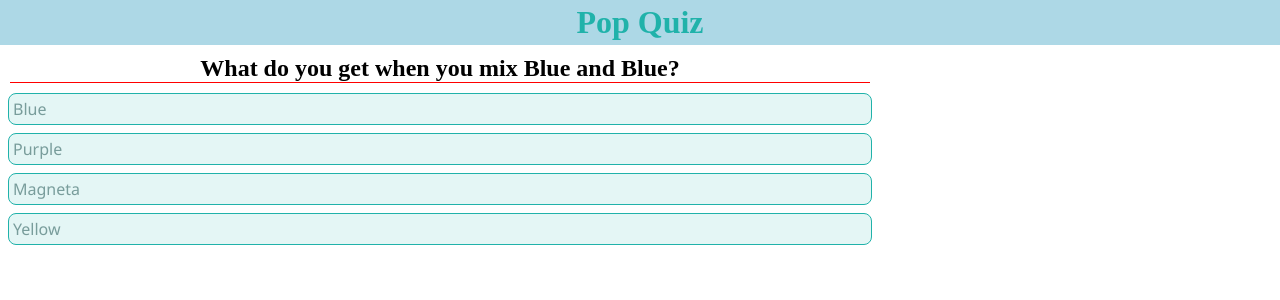
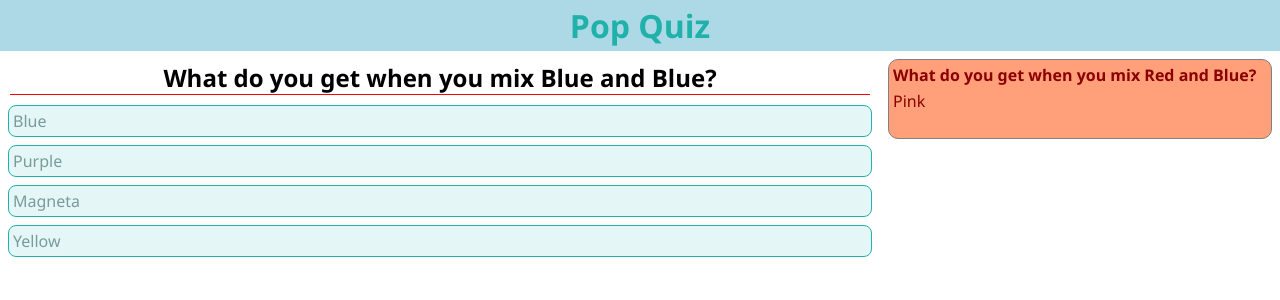
Before and after one commit to RedanHassoun/rxjs-small-example, an Angular app: page / in a window 1280 px wide. Both pictures are taken after a click on the item "Pink". Shown: the top 300 px of the page. Built offline with nearby package versions, Linux system fonts and the light colour scheme.

Commit message:
Added the quiz-over and the summary components

```diff
--- a/src/app/app.component.html
+++ b/src/app/app.component.html
@@ -10,7 +10,15 @@
             (answerChosen)="userSelectAnswer($event)">
 
         </app-question-presenter>
+
+        <app-quiz-over
+            *ngIf="isQuizOver">
+        </app-quiz-over>
     </div>
 
-    <div class="summary-area"></div>
+    <div class="summary-area">
+        <app-summary
+            [questions]="summary">
+        </app-summary>
+    </div>
 </div>
--- a/src/app/app.module.ts
+++ b/src/app/app.module.ts
@@ -3,11 +3,15 @@ import { NgModule } from '@angular/core';
 
 import { AppComponent } from './app.component';
 import { QuestionPresenterComponent } from './components/question-presenter/question-presenter.component';
+import { QuizOverComponent } from './components/quiz-over/quiz-over.component';
+import { SummaryComponent } from './components/summary/summary.component';
 
 @NgModule({
   declarations: [
     AppComponent,
-    QuestionPresenterComponent
+    QuestionPresenterComponent,
+    QuizOverComponent,
+    SummaryComponent
   ],
   imports: [
     BrowserModule
--- /dev/null
+++ b/src/app/components/quiz-over/quiz-over.component.css
@@ -0,0 +1,6 @@
+h2{
+    font-family: 'Segoe UI', Tahoma, Geneva, Verdana, sans-serif;
+    font-weight: bold;
+    color: lightslategrey;
+    text-align: center;
+}
--- /dev/null
+++ b/src/app/components/quiz-over/quiz-over.component.html
@@ -0,0 +1,2 @@
+
+<h2>Quiz Over!</h2>
--- /dev/null
+++ b/src/app/components/quiz-over/quiz-over.component.ts
@@ -0,0 +1,15 @@
+import { Component, OnInit } from '@angular/core';
+
+@Component({
+  selector: 'app-quiz-over',
+  templateUrl: './quiz-over.component.html',
+  styleUrls: ['./quiz-over.component.css']
+})
+export class QuizOverComponent implements OnInit {
+
+  constructor() { }
+
+  ngOnInit() {
+  }
+
+}
--- /dev/null
+++ b/src/app/components/summary/summary.component.css
@@ -0,0 +1,31 @@
+.root{
+    display: flex;
+    flex-direction: column;
+    flex-wrap: nowrap;
+    align-items: stretch;
+}
+
+.answer-box{
+    height: 80px;
+    margin: 8px;
+    border: 1px solid grey;
+    border-radius: 10px;
+}
+
+.answer-box.correct{
+    background: lightgreen;
+    color: darkgreen;
+}
+
+.answer-box.wrong{
+    background: lightsalmon;
+    color: darkred;
+}
+
+h4{
+    margin: 4px;
+}
+
+p{
+    margin: 4px;
+}
--- /dev/null
+++ b/src/app/components/summary/summary.component.html
@@ -0,0 +1,10 @@
+<div class="root">
+  <div class="answer-box"
+       *ngFor="let question of questions"
+       [class.correct]="question.userAnswer === question.correctAnswer"
+       [class.wrong]="question.userAnswer !== question.correctAnswer"
+       >
+    <h4>{{ question.caption }}</h4>
+    <p>{{ question.answers[question.userAnswer] }}</p>
+  </div>
+</div>
--- /dev/null
+++ b/src/app/components/summary/summary.component.ts
@@ -0,0 +1,18 @@
+import { Component, OnInit, Input } from '@angular/core';
+import { Question } from 'src/app/model/question';
+
+@Component({
+  selector: 'app-summary',
+  templateUrl: './summary.component.html',
+  styleUrls: ['./summary.component.css']
+})
+export class SummaryComponent implements OnInit {
+  @Input('questions')
+  questions:Question[];
+
+  constructor() { }
+
+  ngOnInit() {
+  }
+
+}
--- a/src/styles.css
+++ b/src/styles.css
@@ -8,4 +8,5 @@ html, body {
 
 * {
     box-sizing: border-box;
+    font-family: 'Segoe UI', Tahoma, Geneva, Verdana, sans-serif;
 }
```
Also changed, not shown: 2 other files (tests, documents, lock files or other folders).
